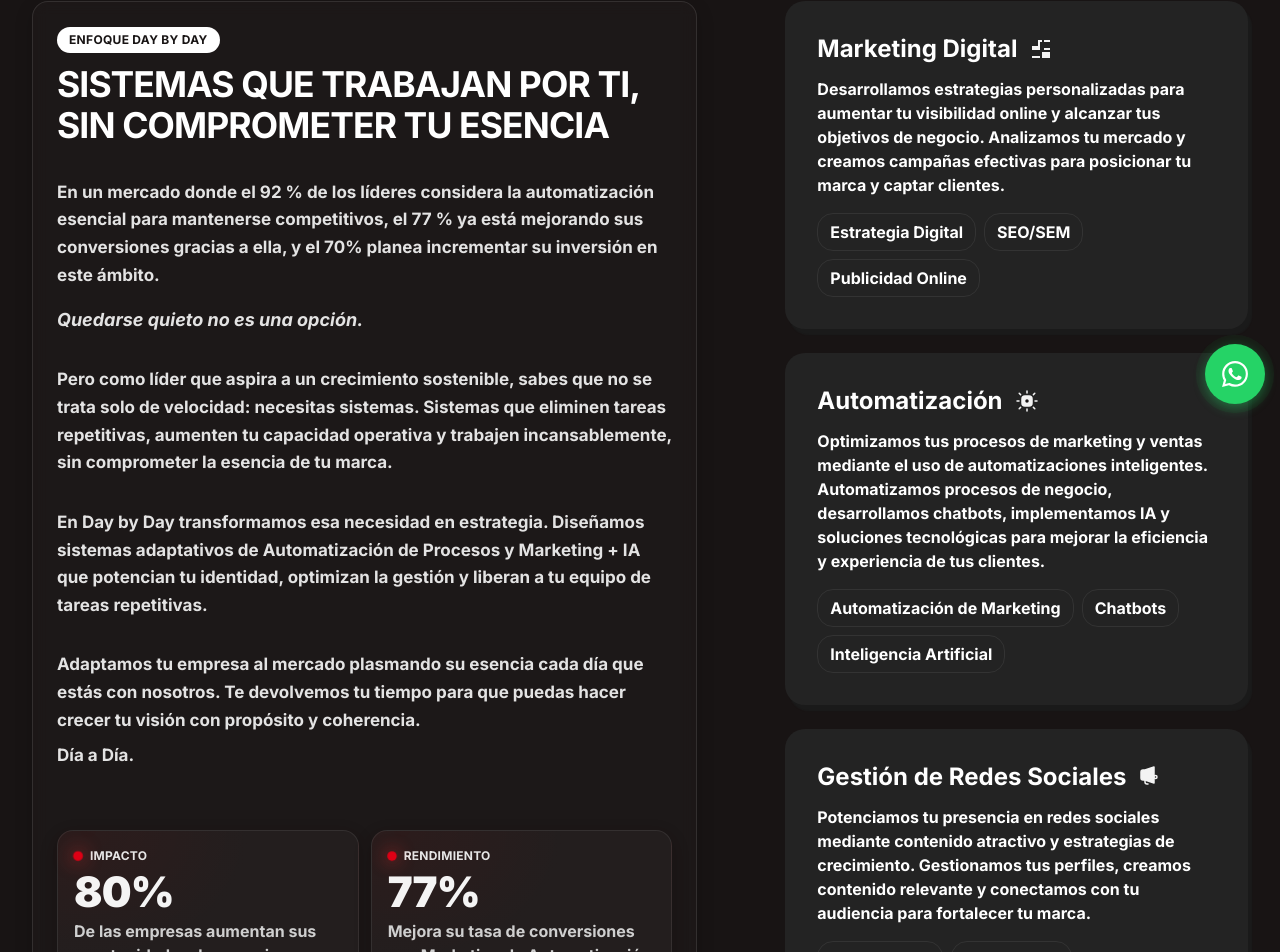
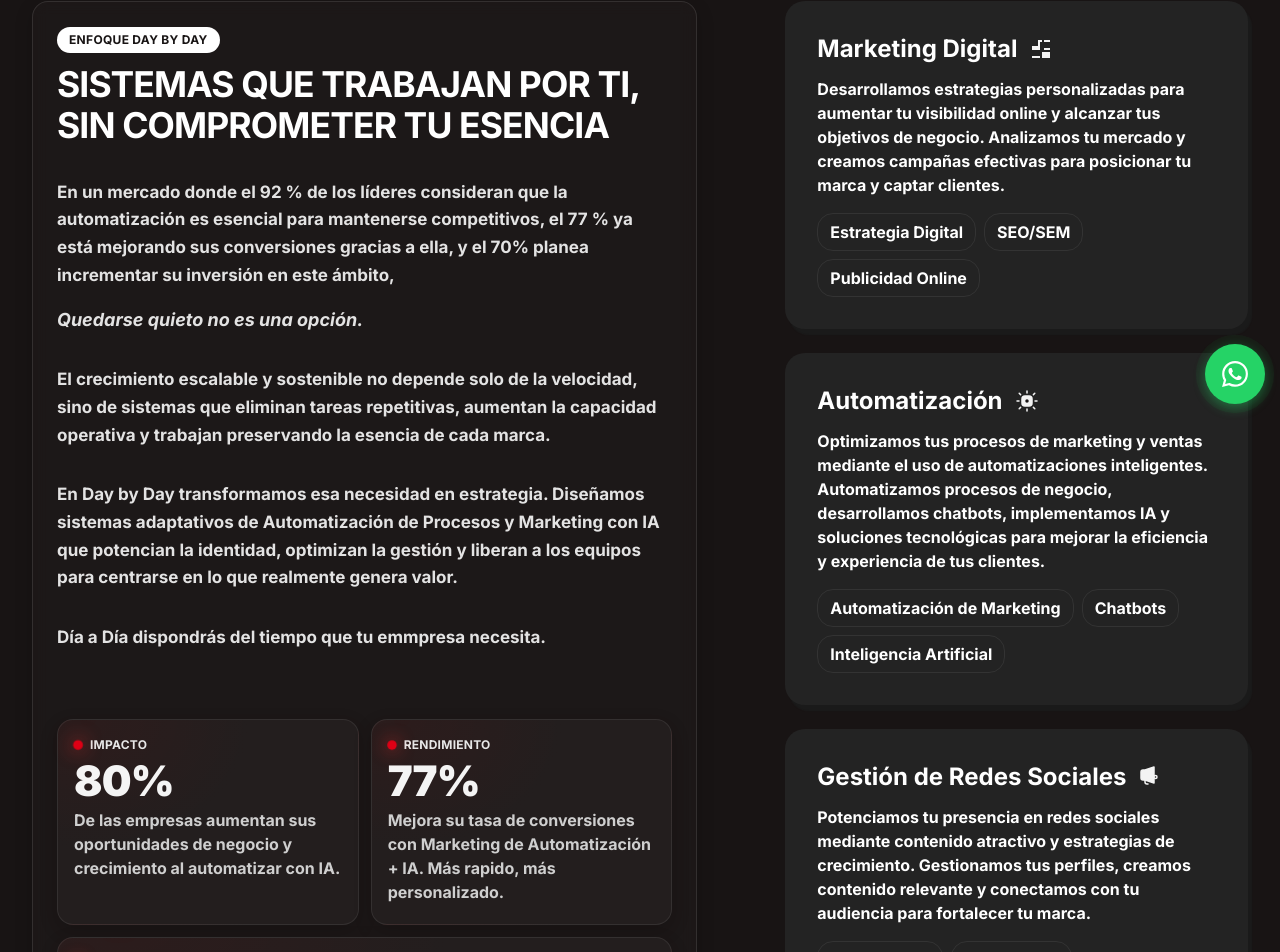
Before and after one commit to Jgp19112003/DaybyDay, a React (Vite) app: page / in a window 1280 px wide. Shown: the part 381-1333 px from the top of the page. Built offline with nearby package versions, Linux system fonts and the light colour scheme.

Commit message:
camvios pablo texto web

```diff
--- a/src/components/Servicios.jsx
+++ b/src/components/Servicios.jsx
@@ -294,8 +294,8 @@
                   visibility: "visible", // Cambiado a visible
                 }}
                 >
-                En un mercado donde el 92 % de los líderes considera la automatización esencial para mantenerse competitivos,
-                el 77 % ya está mejorando sus conversiones gracias a ella, y el 70% planea incrementar su inversión en este ámbito.
+                En un mercado donde el 92 % de los líderes consideran que la automatización es esencial para mantenerse competitivos,
+                el 77 % ya está mejorando sus conversiones gracias a ella, y el 70% planea incrementar su inversión en este ámbito,
                 </p>
                 <p
                 ref={p1Ref}
@@ -315,8 +315,8 @@
                   visibility: "visible", // Cambiado a visible
                 }}
                 >
-                Pero como líder que aspira a un crecimiento sostenible, sabes que no se trata solo de velocidad: necesitas sistemas.
-                Sistemas que eliminen tareas repetitivas, aumenten tu capacidad operativa y trabajen incansablemente, sin comprometer la esencia de tu marca.
+                El crecimiento escalable y sostenible no depende solo de la velocidad, sino de sistemas que eliminan tareas repetitivas,
+                aumentan la capacidad operativa y trabajan preservando la esencia de cada marca.
                 </p>
 
                 <p
@@ -324,23 +324,18 @@
                 className="text-[15px] lg:text-[17px] mt-3 leading-relaxed text-[#e3e3e3] mt-8 lg:mt-8 mb-8 max-w-[60ch] mx-auto lg:mx-0"
                 style={{ opacity: 0 }}
                 >
-                En Day by Day transformamos esa necesidad en estrategia.
-                Diseñamos sistemas adaptativos de Automatización de Procesos y Marketing + IA que potencian tu identidad,
-                optimizan la gestión y liberan a tu equipo de tareas repetitivas.
+                  En Day by Day transformamos esa necesidad en estrategia.
+                  Diseñamos sistemas adaptativos de Automatización de Procesos y Marketing con IA que potencian la identidad,
+                  optimizan la gestión y liberan a los equipos para centrarse en lo que realmente genera valor.
                 </p>
                 <p
                 ref={p1Ref}
                 className="text-[15px] lg:text-[17px] leading-relaxed text-[#e3e3e3] mt-6 lg:mt-6 mb-15 max-w-[60ch] mx-auto lg:mx-0"
                 style={{ opacity: 0 }}
                 >
-                Adaptamos tu empresa al mercado plasmando su esencia cada día
-                que estás con nosotros.
-                Te devolvemos tu tiempo para que puedas hacer crecer tu visión
-                con propósito y coherencia.
-
+                Día a Día dispondrás del tiempo que tu emmpresa necesita.
               <div className="h-2"></div> {/* Tiny space added here */}
-                Día a Día.
-                </p>
+                              </p>
 
                 {/* MÉTRICAS: Impacto + Rendimiento arriba, Resultado abajo */}
               <div className="grid grid-cols-2 gap-3 mt-4">
```
